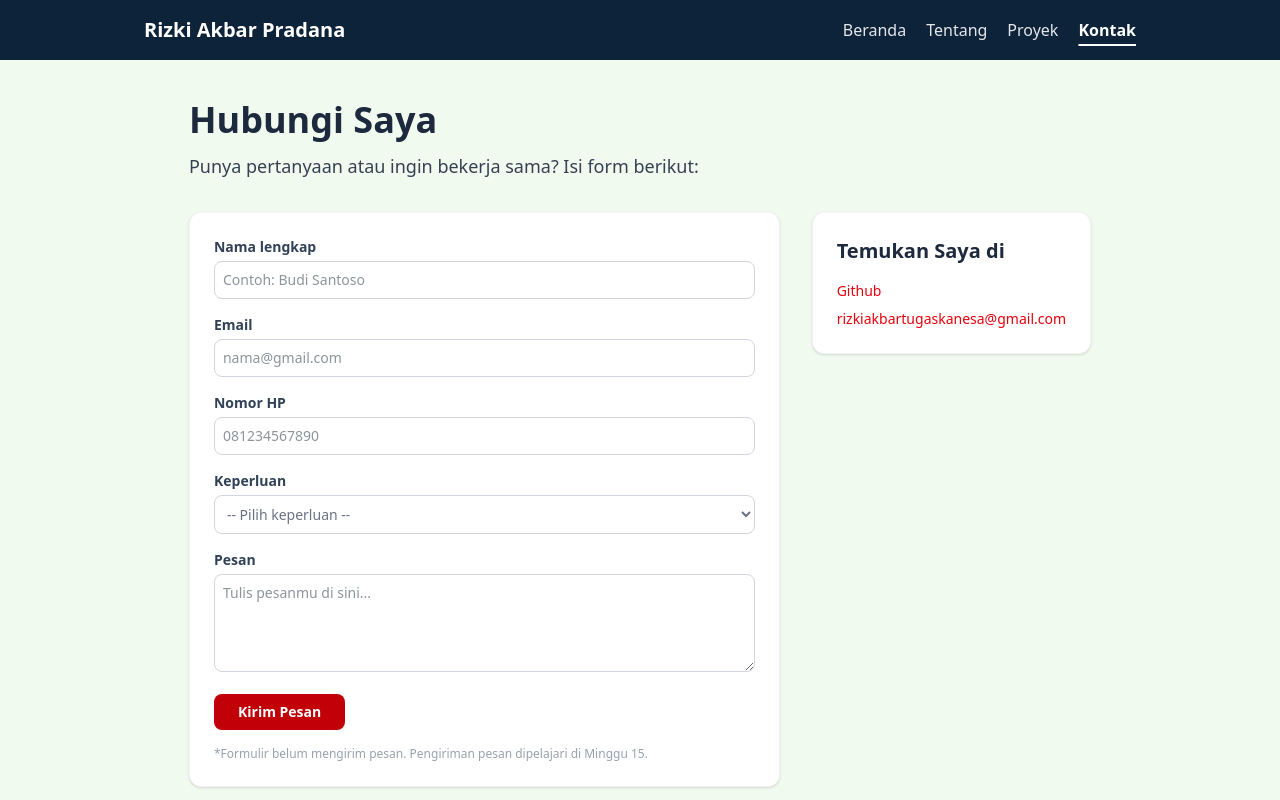
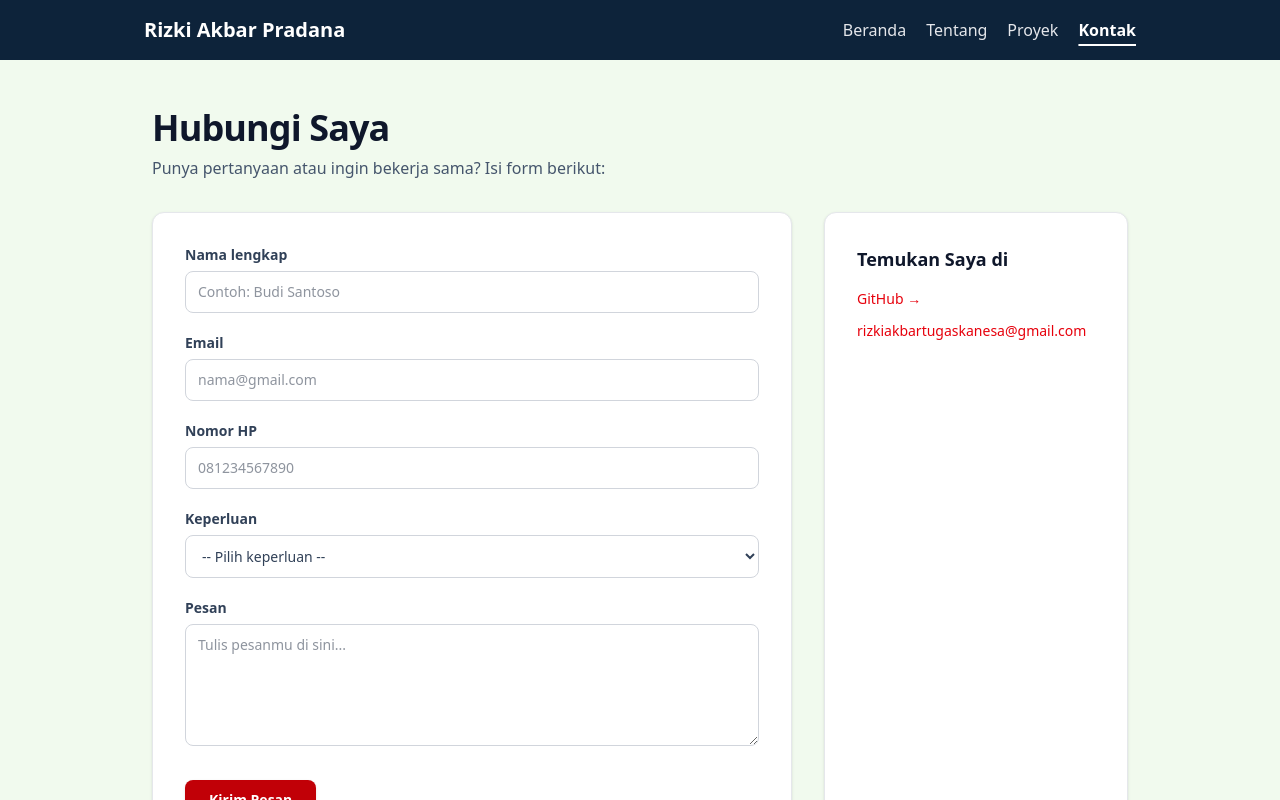
Before and after one commit to rizkiakbarpradana/portofolio-next, a Next.js app: page /kontak in a window 1280 px wide. Shown: the top 800 px of the page. Built offline with nearby package versions, Linux system fonts and the light colour scheme.

Commit message:
membenarkan bagian kontak

```diff
--- a/src/app/kontak/page.js
+++ b/src/app/kontak/page.js
@@ -1,16 +1,27 @@
+export const metadata = {
+  title: "Kontak",
+  description: "Hubungi Rizki Akbar Pradana untuk pertanyaan atau kolaborasi proyek.",
+};
+
 export default function Kontak() {
   return (
-    <main className="mx-auto max-w-5xl px-4 py-10">
-      <h1 className="text-3xl font-bold text-slate-800 md:text-4xl">Hubungi Saya</h1>
-      <p className="mt-3 text-lg text-gray-700">Punya pertanyaan atau ingin bekerja sama? Isi form berikut:</p>
+    <main className="mx-auto max-w-5xl px-6 py-12 font-sans text-slate-800 w-full">
 
-      <div className="mt-8 grid grid-cols-1 gap-8 md:grid-cols-3">
+      {/* Bagian Judul Halaman */}
+      <div className="mb-8">
+        <h1 className="text-3xl font-bold text-slate-900 md:text-4xl tracking-tight">Hubungi Saya</h1>
+        <p className="mt-2 text-base text-slate-600">Punya pertanyaan atau ingin bekerja sama? Isi form berikut:</p>
+      </div>
 
-        {/* KOLOM KIRI: FORM */}
-        <div className="md:col-span-2 bg-white p-6 rounded-xl border border-gray-100 shadow-sm">
-          <form className="space-y-4">
+      {/* 🛠️ PERBAIKAN 1: Menambahkan 'items-stretch' agar tinggi kolom kiri dan kanan dipaksa sama panjang */}
+      <div className="grid grid-cols-1 gap-8 md:grid-cols-3 items-stretch w-full">
+
+        {/* KOLOM KIRI: FORMULIR */}
+        <div className="md:col-span-2 bg-white p-6 md:p-8 rounded-xl border border-gray-200 shadow-sm w-full">
+          <form className="space-y-5 w-full">
+
             <div>
-              <label htmlFor="nama" className="block font-semibold text-sm text-slate-700">
+              <label htmlFor="nama" className="block font-semibold text-sm text-slate-700 mb-1.5">
                 Nama lengkap
               </label>
               <input
@@ -19,12 +30,12 @@ export default function Kontak() {
                 name="nama"
                 placeholder="Contoh: Budi Santoso"
                 required
-                className="mt-1 w-full rounded-lg border border-gray-300 bg-white p-2 text-sm focus:outline-none focus:ring-2 focus:ring-blue-500"
+                className="w-full rounded-lg border border-gray-300 bg-white px-3 py-2.5 text-sm focus:outline-none focus:ring-2 focus:ring-blue-500 focus:border-blue-500 transition-all"
               />
             </div>
 
             <div>
-              <label htmlFor="email" className="block font-semibold text-sm text-slate-700">
+              <label htmlFor="email" className="block font-semibold text-sm text-slate-700 mb-1.5">
                 Email
               </label>
               <input
@@ -33,12 +44,12 @@ export default function Kontak() {
                 name="email"
                 placeholder="nama@gmail.com"
                 required
-                className="mt-1 w-full rounded-lg border border-gray-300 bg-white p-2 text-sm focus:outline-none focus:ring-2 focus:ring-blue-500"
+                className="w-full rounded-lg border border-gray-300 bg-white px-3 py-2.5 text-sm focus:outline-none focus:ring-2 focus:ring-blue-500 focus:border-blue-500 transition-all"
               />
             </div>
 
             <div>
-              <label htmlFor="nohp" className="block font-semibold text-sm text-slate-700">
+              <label htmlFor="nohp" className="block font-semibold text-sm text-slate-700 mb-1.5">
                 Nomor HP
               </label>
               <input
@@ -47,19 +58,19 @@ export default function Kontak() {
                 name="nohp"
                 placeholder="081234567890"
                 required
-                className="mt-1 w-full rounded-lg border border-gray-300 bg-white p-2 text-sm focus:outline-none focus:ring-2 focus:ring-blue-500"
+                className="w-full rounded-lg border border-gray-300 bg-white px-3 py-2.5 text-sm focus:outline-none focus:ring-2 focus:ring-blue-500 focus:border-blue-500 transition-all"
               />
             </div>
 
             <div>
-              <label htmlFor="keperluan" className="block font-semibold text-sm text-slate-700">
+              <label htmlFor="keperluan" className="block font-semibold text-sm text-slate-700 mb-1.5">
                 Keperluan
               </label>
               <select
                 id="keperluan"
                 name="keperluan"
                 required
-                className="mt-1 w-full rounded-lg border border-gray-300 bg-white p-2 text-sm focus:outline-none focus:ring-2 focus:ring-blue-500 text-gray-500"
+                className="w-full rounded-lg border border-gray-300 bg-white px-3 py-2.5 text-sm focus:outline-none focus:ring-2 focus:ring-blue-500 focus:border-blue-500 text-slate-700 transition-all"
               >
                 <option value="">-- Pilih keperluan --</option>
                 <option value="kerjasama">Kerjasama / Proyek</option>
@@ -68,48 +79,53 @@ export default function Kontak() {
             </div>
 
             <div>
-              <label htmlFor="pesan" className="block font-semibold text-sm text-slate-700">
+              <label htmlFor="pesan" className="block font-semibold text-sm text-slate-700 mb-1.5">
                 Pesan
               </label>
               <textarea
                 id="pesan"
                 name="pesan"
-                rows="4"
+                rows="5"
                 placeholder="Tulis pesanmu di sini..."
                 required
-                className="mt-1 w-full rounded-lg border border-gray-300 bg-white p-2 text-sm focus:outline-none focus:ring-2 focus:ring-blue-500"
+                className="w-full rounded-lg border border-gray-300 bg-white px-3 py-2.5 text-sm focus:outline-none focus:ring-2 focus:ring-blue-500 focus:border-blue-500 transition-all"
               ></textarea>
             </div>
 
-            <div>
+            <div className="pt-2">
               <button
                 type="submit"
-                className="bg-red-700 hover:bg-red-800 text-white font-bold py-2 px-6 rounded-lg text-sm transition-colors duration-200"
+                className="bg-red-700 hover:bg-red-800 text-white font-semibold py-2.5 px-6 rounded-lg text-sm transition-colors duration-200 shadow-sm"
               >
                 Kirim Pesan
               </button>
             </div>
 
-            <p className="text-xs text-gray-400 mt-2">
+            <p className="text-xs text-gray-400 mt-4 pt-2 border-t border-gray-100">
               *Formulir belum mengirim pesan. Pengiriman pesan dipelajari di Minggu 15.
             </p>
           </form>
         </div>
 
         {/* KOLOM KANAN: TEMUKAN SAYA */}
-        <div className="bg-white p-6 rounded-xl border border-gray-100 shadow-sm h-fit">
-          <h2 className="text-xl font-bold text-slate-800 mb-4">Temukan Saya di</h2>
-          <div className="space-y-2 text-sm">
-            <p>
-              <a href="https://github.com/rizkiakbarpradana" target="_blank" rel="noopener noreferrer" className="text-red-600 hover:underline block font-medium">
-                Github
-              </a>
-            </p>
-            <p>
-              <a href="mailto:rizkiakbartugaskanesa@gmail.com" className="text-red-600 hover:underline block font-medium">
-                rizkiakbartugaskanesa@gmail.com
-              </a>
-            </p>
+        {/* 🛠️ PERBAIKAN 2: Mengganti 'h-fit' menjadi 'h-full' agar kotak memanjang mengikuti tinggi form kiri */}
+        <div className="bg-white p-6 md:p-8 rounded-xl border border-gray-200 shadow-sm w-full h-full flex flex-col justify-start">
+          <h2 className="text-lg font-bold text-slate-900 mb-4">Temukan Saya di</h2>
+          <div className="flex flex-col space-y-3 text-sm">
+            <a
+              href="https://github.com/rizkiakbarpradana"
+              target="_blank"
+              rel="noopener noreferrer"
+              className="text-red-600 hover:underline font-medium inline-block"
+            >
+              GitHub &rarr;
+            </a>
+            <a
+              href="mailto:rizkiakbartugaskanesa@gmail.com"
+              className="text-red-600 hover:underline font-medium inline-block break-all"
+            >
+              rizkiakbartugaskanesa@gmail.com
+            </a>
           </div>
         </div>
 
```
